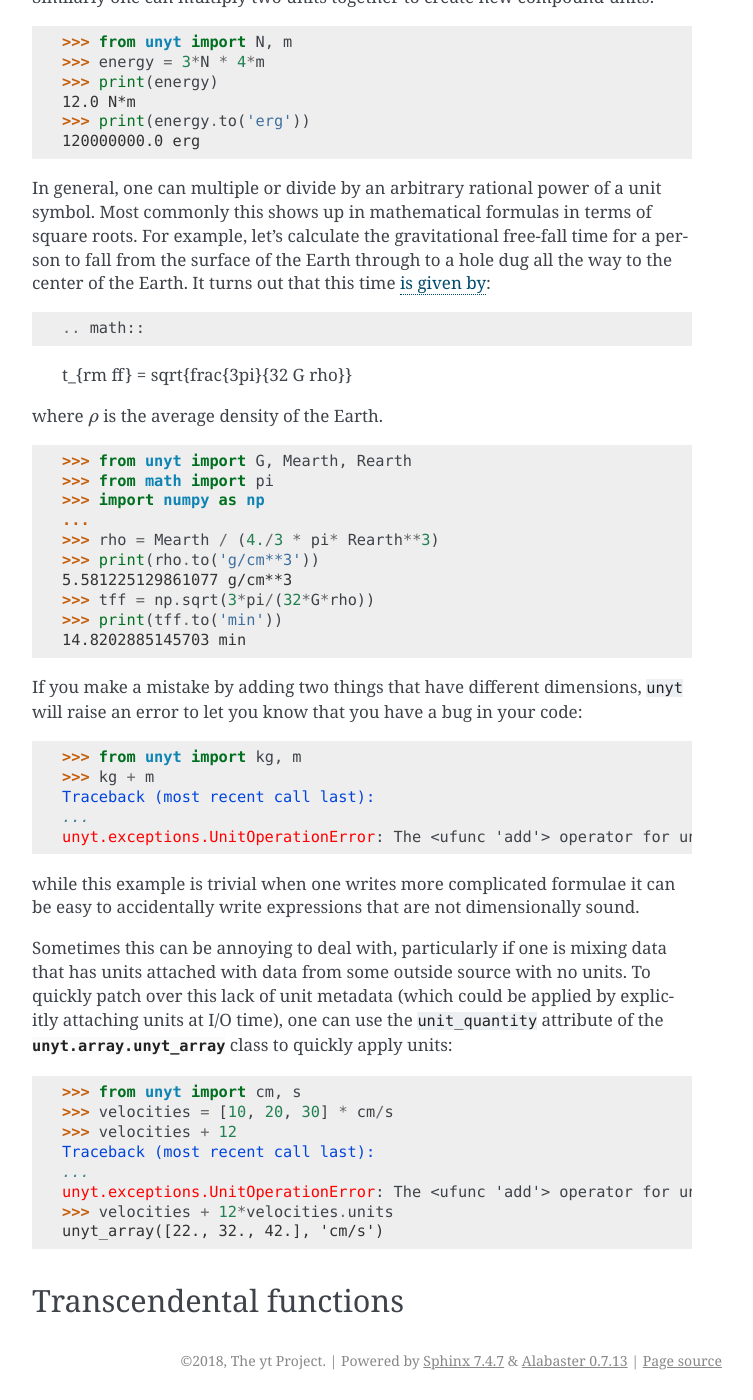
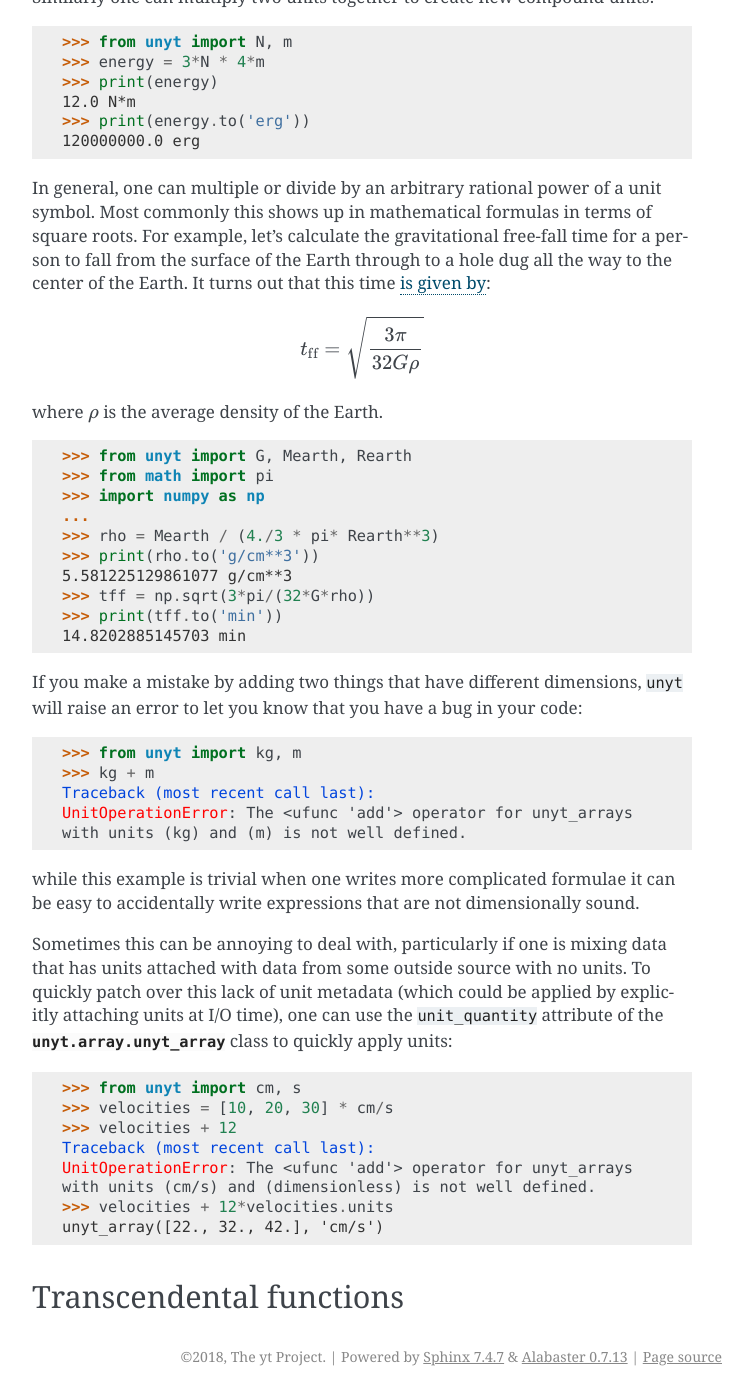
Before and after one commit to yt-project/unyt, a Sphinx documentation site: the page built from docs/usage.rst, in a window 1280 px wide and 1400 px high, scrolled down 2701 px. Shown: the whole window, without its empty margins (388-1141 px from the left). Built offline with Sphinx 7.4.7, drawn with Linux system fonts in a browser that asks for light colours; pages that are not in the unit, such as notebooks, are missing from menus; the version number could not be read and is left out.

Commit message:
fix syntax highlighting

```diff
--- a/docs/usage.rst
+++ b/docs/usage.rst
@@ -131,7 +131,7 @@ Similarly one can multiply two units together to create new compound units::
   120000000.0 erg
 
 In general, one can multiple or divide by an arbitrary rational power of a unit symbol. Most commonly this shows up in mathematical formulas in terms of square roots. For example, let's calculate the gravitational free-fall time for a person
-to fall from the surface of the Earth through to a hole dug all the way to the center of the Earth. It turns out that this time `is given by <https://en.wikipedia.org/wiki/Free-fall_time>`_::
+to fall from the surface of the Earth through to a hole dug all the way to the center of the Earth. It turns out that this time `is given by <https://en.wikipedia.org/wiki/Free-fall_time>`_:
 
 .. math::
 
@@ -150,13 +150,13 @@ where :math:`\rho` is the average density of the Earth.
   >>> print(tff.to('min'))
   14.8202885145703 min
 
-If you make a mistake by adding two things that have different dimensions, ``unyt`` will raise an error to let you know that you have a bug in your code::
+If you make a mistake by adding two things that have different dimensions, ``unyt`` will raise an error to let you know that you have a bug in your code:
 
   >>> from unyt import kg, m
   >>> kg + m  # doctest: +IGNORE_EXCEPTION_DETAIL
   Traceback (most recent call last):
-  ...
-  unyt.exceptions.UnitOperationError: The <ufunc 'add'> operator for unyt_arrays with units (kg) and (m) is not well defined.
+  UnitOperationError: The <ufunc 'add'> operator for unyt_arrays
+  with units (kg) and (m) is not well defined.
 
 while this example is trivial when one writes more complicated formulae it can
 be easy to accidentally write expressions that are not dimensionally sound.
@@ -165,14 +165,14 @@ Sometimes this can be annoying to deal with, particularly if one is mixing data
 that has units attached with data from some outside source with no units. To
 quickly patch over this lack of unit metadata (which could be applied by
 explicitly attaching units at I/O time), one can use the ``unit_quantity``
-attribute of the :class:`unyt.array.unyt_array` class to quickly apply units::
+attribute of the :class:`unyt.array.unyt_array` class to quickly apply units:
 
   >>> from unyt import cm, s
   >>> velocities = [10, 20, 30] * cm/s
   >>> velocities + 12  # doctest: +IGNORE_EXCEPTION_DETAIL
   Traceback (most recent call last):
-  ...
-  unyt.exceptions.UnitOperationError: The <ufunc 'add'> operator for unyt_arrays with units (cm/s) and (dimensionless) is not well defined.
+  UnitOperationError: The <ufunc 'add'> operator for unyt_arrays
+  with units (cm/s) and (dimensionless) is not well defined.
   >>> velocities + 12*velocities.units
   unyt_array([22., 32., 42.], 'cm/s')
 
```
